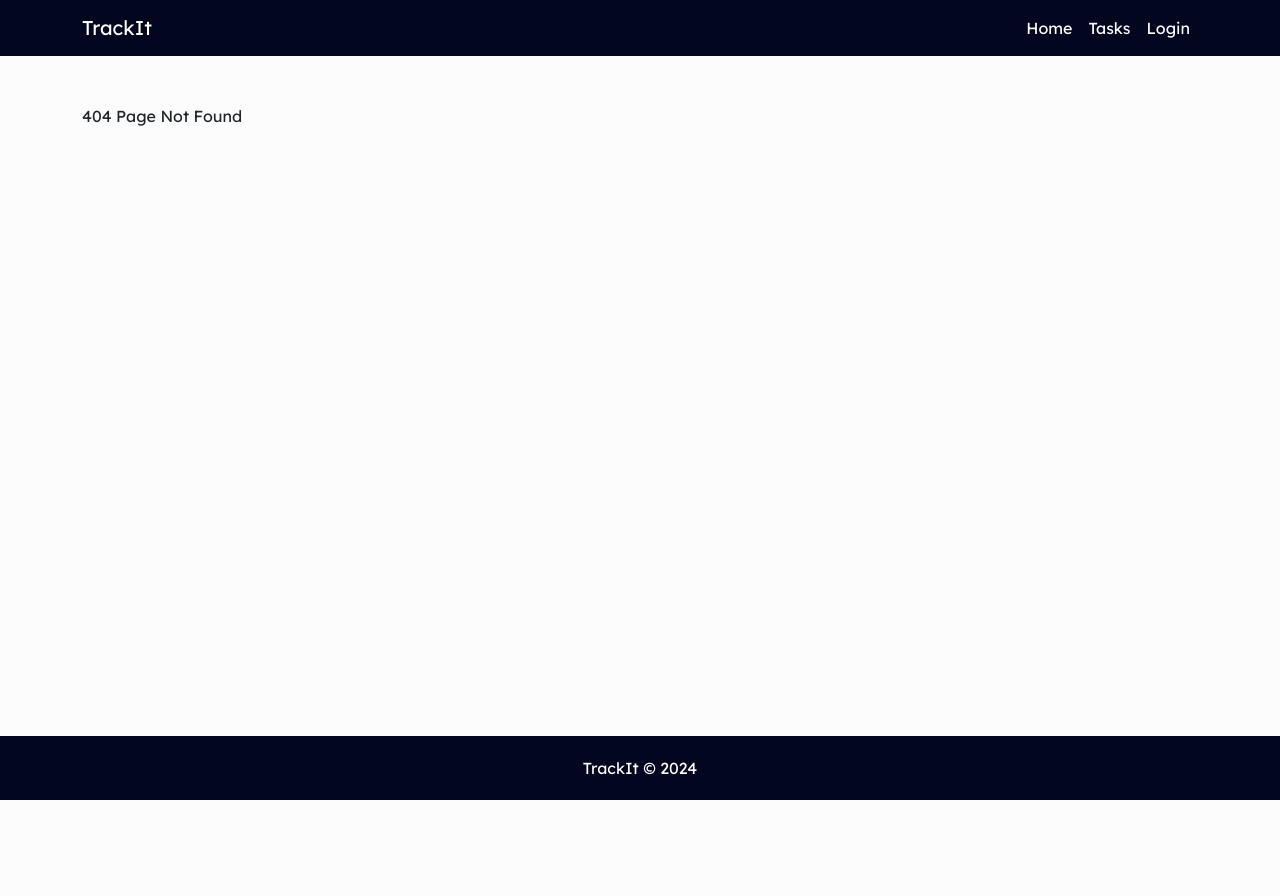
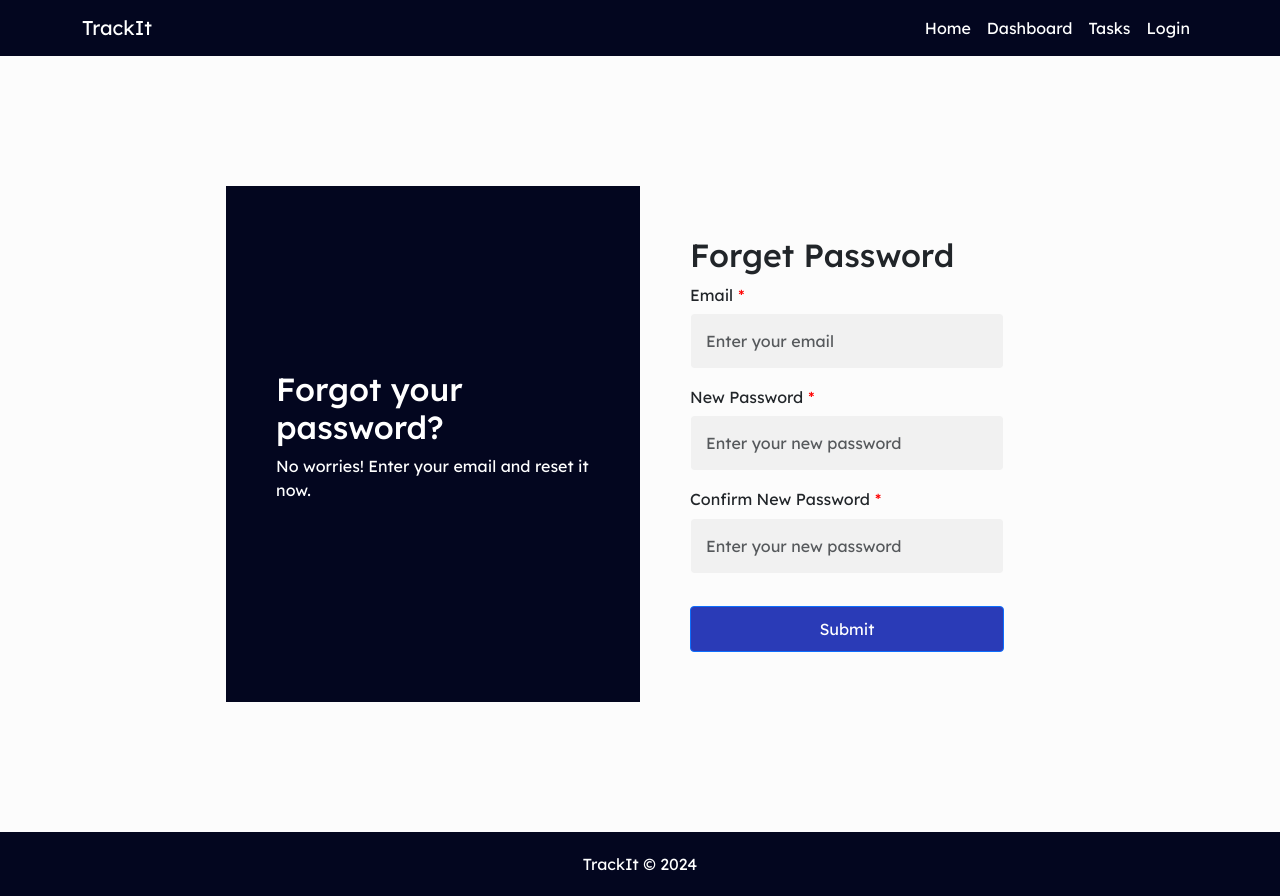
Before and after one commit to neeyrahh/capstone_project, a React (Create React App) app: page /forget-password in a window 1280 px wide. Before the commit this address had no page. Before the commit the page ends 800 px from the top, so only its background shows below. Built offline with nearby package versions, Linux system fonts and the light colour scheme.

Commit message:
designed forget password ui

```diff
--- a/src/components/Homepage.js
+++ b/src/components/Dashboard.js
@@ -12,7 +12,7 @@ const data = [
 
 ];
 
-const Homepage = () => {
+const Dashboard = () => {
   // const { loading, error, data } = useEmployeeData();
 
   // if (loading) {
@@ -125,4 +125,4 @@ const Homepage = () => {
   );
 };
 
-export default Homepage;
+export default Dashboard;
--- /dev/null
+++ b/src/components/Forget-password.js
@@ -0,0 +1,129 @@
+import React from 'react';
+import { useForm } from "react-hook-form";
+
+const Forget = () => {
+  const {
+    register,
+    handleSubmit,
+    formState: { errors },
+    reset,
+  } = useForm({
+    mode: "onSubmit", // Trigger validation on form submit
+  });
+
+  // Handle form submission
+  const onSubmit = (data) => {
+    console.log("Form Submitted:", data);
+    // Perform any additional logic (like API calls)
+    reset(); // Reset form fields
+  };
+
+  return (
+    <div className="form-container">
+      <div className="row">
+        {/* Left Side */}
+        <div className="col-md-6 welcome-back-section">
+          <h2>Forgot your password?</h2>
+          <p>No worries! Enter your email and reset it now.</p>
+        </div>
+
+        {/* Right Side - Form Section */}
+        <div className="col-md-6 form-section">
+          <form onSubmit={handleSubmit(onSubmit)} className="login-form">
+            <h2>Forget Password</h2>
+
+            {/* Email Field */}
+            <div className="form-group">
+              <label htmlFor="email">
+                Email
+                {errors.email ? (
+                  <span className="invalid-feedback">
+                    {errors.email.message}
+                  </span>
+                ) : (
+                  <span className="mandatory">*</span>
+                )}
+              </label>
+              <input
+                className={`form-control ${
+                  errors.email ? "is-invalid" : ""
+                }`}
+                type="email"
+                {...register("email", {
+                  required: "Email is required",
+                  pattern: {
+                    value: /^[\w-.]+@([\w-]+\.)+[\w-]{2,4}$/,
+                    message: "Invalid email format",
+                  },
+                })}
+                placeholder="Enter your email"
+              />
+            </div>
+
+            {/* Password Field */}
+            <div className="form-group">
+              <label htmlFor="password">
+                New Password
+                {errors.password ? (
+                  <span className="invalid-feedback">
+                    {errors.password.message}
+                  </span>
+                ) : (
+                  <span className="mandatory">*</span>
+                )}
+              </label>
+              <input
+                className={`form-control ${
+                  errors.password ? "is-invalid" : ""
+                }`}
+                type="password"
+                {...register("password", {
+                  required: "Password is required",
+                  minLength: {
+                    value: 8,
+                    message: "Password must be at least 8 characters long",
+                  },
+                })}
+                placeholder="Enter your new password"
+              />
+            </div>
+
+            <div className="form-group">
+              <label htmlFor="password">
+                Confirm New Password
+                {errors.password ? (
+                  <span className="invalid-feedback">
+                    {errors.password.message}
+                  </span>
+                ) : (
+                  <span className="mandatory">*</span>
+                )}
+              </label>
+              <input
+                className={`form-control ${
+                  errors.password ? "is-invalid" : ""
+                }`}
+                type="password"
+                {...register("password", {
+                  required: "Password is required",
+                  minLength: {
+                    value: 8,
+                    message: "Password must be at least 8 characters long",
+                  },
+                })}
+                placeholder="Enter your new password"
+              />
+            </div>
+
+            {/* Submit Button */}
+            <button type="submit" className="btn btn-primary">
+              Submit
+            </button>
+          </form>
+        </div>
+      </div>
+    </div>
+  );
+};
+
+export default Forget;
--- a/src/components/Header.js
+++ b/src/components/Header.js
@@ -6,6 +6,7 @@ import { Container, Nav, Navbar } from "react-bootstrap";
 const Header = () => {
   const headerLinks = [
     { link: "/", text: "Home" },
+    { link: "/dashboard", text: "Dashboard" },
     { link:"/tasks", text:"Tasks" },
     { link:"/login", text:"Login"},
 
--- /dev/null
+++ b/src/components/Hompage.js
@@ -0,0 +1,9 @@
+import React from 'react'
+
+const Hompage = () => {
+  return (
+    <div>This is TrackIt Homepage</div>
+  )
+}
+
+export default Hompage
--- a/src/components/Login.js
+++ b/src/components/Login.js
@@ -134,6 +134,7 @@ const LoginSignup = () => {
               <button type="submit" className="btn btn-primary">
                 Login
               </button>
+              <span>Did you forget your password? <a href="./forget-password">Click Here</a></span>
             </form>
           ) : (
             // Sign Up Form
```
Also changed, not shown: src/App.js (+15 -4 lines).
